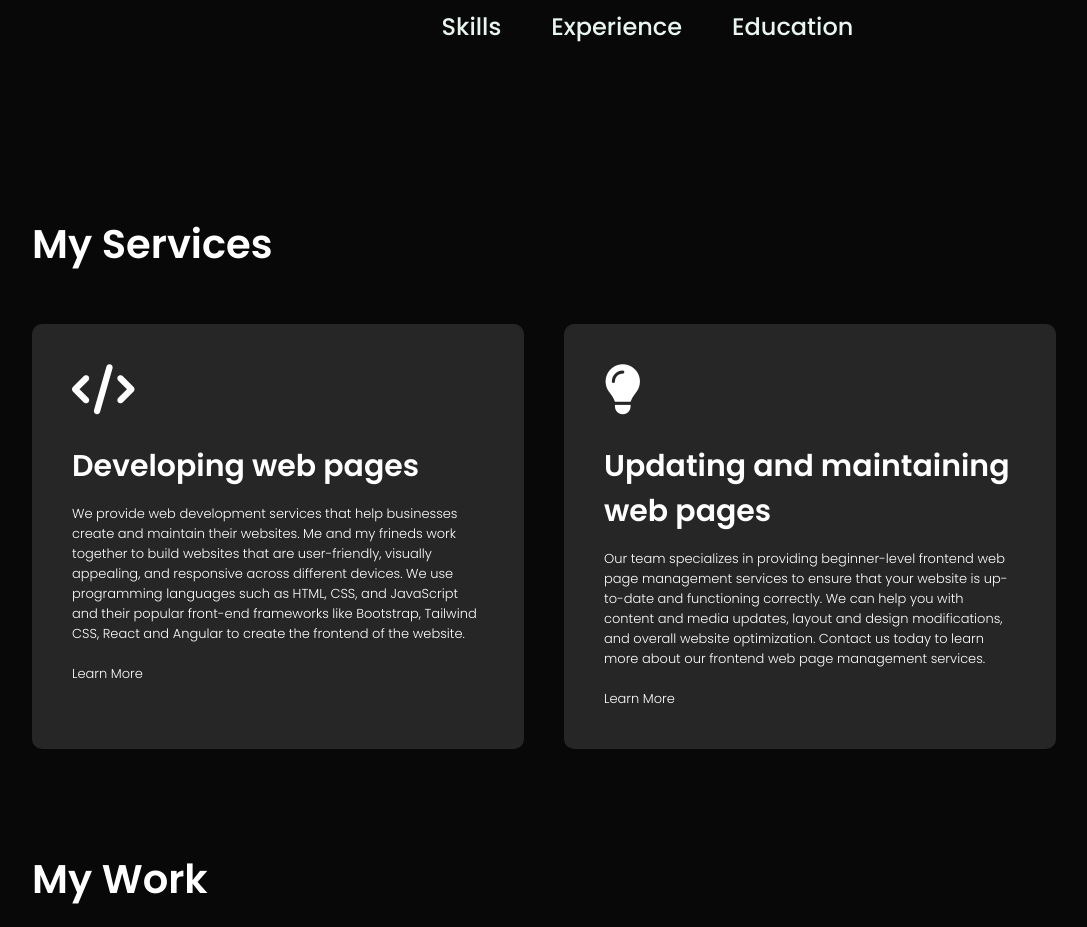
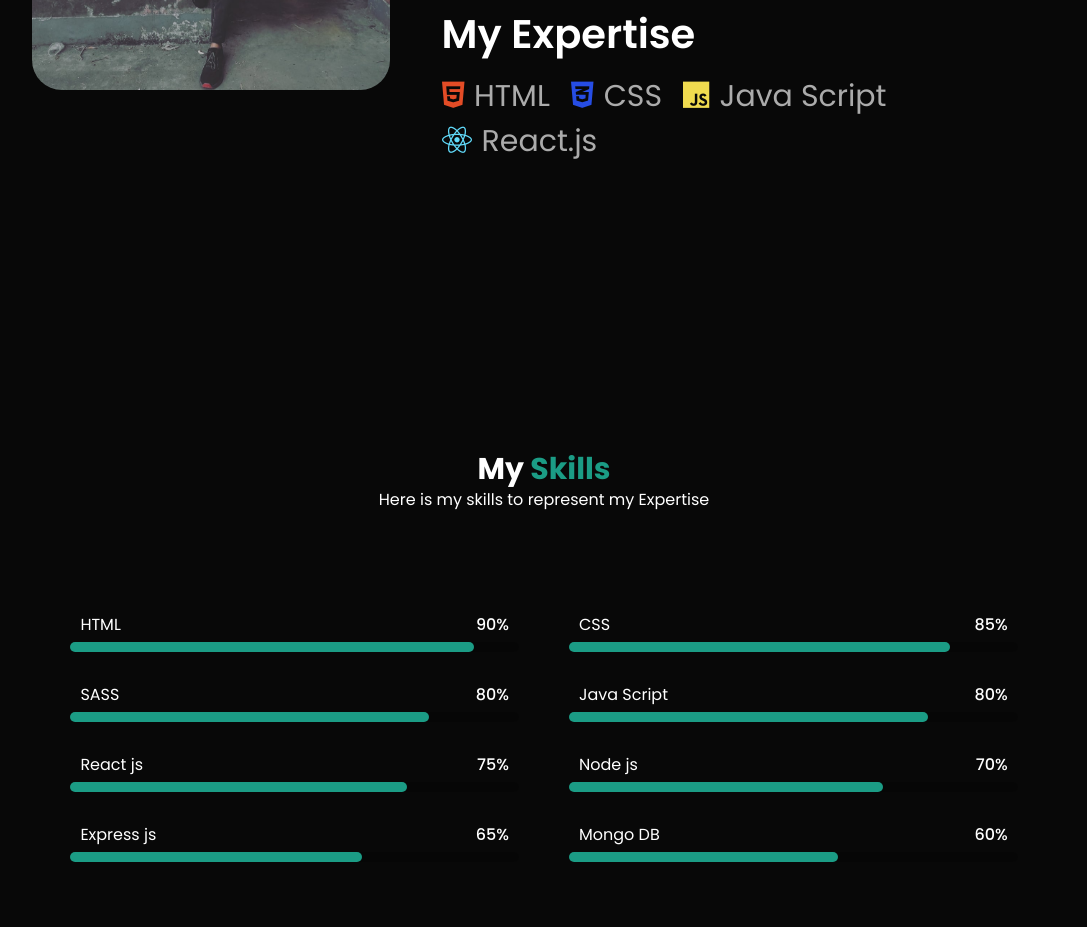
Before and after one commit to sadabazhar/OIBSIP-level1-task2, a plain HTML site: page index.html in a window 1280 px wide. Shown: the part 1158-2085 px from the top of the page, without its empty margins (96-1183 px from the left). Drawn offline with Linux system fonts and the light colour scheme; a script that the page names is missing; files whose address does not match are found by name.

Commit message:
Again moidifing layouts and styles

```diff
--- a/index.html
+++ b/index.html
@@ -5,7 +5,7 @@
     <meta charset="UTF-8">
     <meta http-equiv="X-UA-Compatible" content="IE=edge">
     <meta name="viewport" content="width=device-width, initial-scale=1.0">
-    <title>Sadab Azhar</title>
+    <title>Sadab Azhar - Developer Portfolio</title>
     <link rel="icon" href="/images/icon.jpg">
     <link rel="stylesheet" href="style.css">
     <link rel="preconnect" href="https://fonts.googleapis.com">
@@ -19,13 +19,13 @@
     <div id="header">
         <div class="container">
             <nav>
-                <h1 style="color: #1B9C85; font-size: 25px;">SA</h1>
+                <h1 style="color: #1B9C85; font-size: 25px;">Azhar's Portfolio</h1>
                 <ul id="side-menu">
                     <li><a href="#header">Home</a></li>
                     <li><a href="#about">About</a></li>
-                    <li><a href="#services">Services</a></li>
+                    <li><a href="#skills">Skills</a></li>
                     <li><a href="#protfolio">Portfolio</a></li>
-                    <li><a href="#contact">Contact</a></li>
+                    <li><a href="#contact">Contact Me</a></li>
                     <i class="fa-solid fa-times" onclick="closemenu()"></i>
                 </ul>
                 <i onclick="openmenu()" class="fa-solid fa-bars"></i>
@@ -54,62 +54,103 @@
                         currently learning back-end technologies like Node.js, Python, and PHP to gain a better
                         understanding of how they work with front-end development
                     </p>
-                    <div class="tab-titles">
-                        <p class="tab-links active-link-1" onclick="opendoc1('skills')">Skills</p>
-                        <p class="tab-links active-link-2" onclick="opendoc2('experience')">Experience</p>
-                        <p class="tab-links active-link-3" onclick="opendoc3('education')">Education</p>
-                    </div>
-                    <div class="tab-contents active-tab" id="skills">
-                        <ul>
-                            <li><span>Web Development</span><br>Front-end</li>
-                            <li><span>DSA</span><br>Problem Solving</li>
-                            <li><span>DBMS</span><br>SQL & MySQL</li>
-                        </ul>
-                    </div>
-                    <div class="tab-contents" id="experience">
-                        <ul>
-                            <li><span>Oasis Infobyte Internship</span><br>May 2023 - Present</li>
-                        </ul>
-                    </div>
-                    <div class="tab-contents" id="education">
-                        <ul>
-                            <li><span>2021-2024</span><br>Computer Science Engineering at Al-kabir Polytechnic</li>
-                            <li><span>2019</span><br>Matric from +2 high school Barhi</li>
-                        </ul>
+                    <h1 class="sub-tittle skills">My Expertise</h1>
+                    <div class="skills-icon">
+                        <span><i class="fa-brands fa-html5 fa-bounce"></i>HTML</span>
+                        <span><i class="fa-brands fa-css3-alt fa-bounce"></i>CSS</span>
+                        <span><i class="fa-brands fa-js fa-bounce"></i>Java Script</span>
+                        <span><i class="fa-brands fa-react fa-bounce"></i>React.js</span>
                     </div>
                 </div>
             </div>
         </div>
     </div>
+    </div>
 
-    <!-- --------services-------- -->
+    <!-- --------skills-------- -->
 
-    <div id="services">
-        <div class="container">
-            <h1 class="sub-tittle">My Services</h1>
-            <div class="services-list">
-                <div>
-                    <i class="fa-solid fa-code fa-beat"></i>
-                    <h2>Developing web pages</h2>
-                    <p>We provide web development services that help businesses create and maintain their websites. Me
-                        and my frineds work together to build websites that are user-friendly, visually
-                        appealing, and responsive across different devices. We use programming languages such as HTML,
-                        CSS, and JavaScript and their popular front-end frameworks like Bootstrap, Tailwind CSS, React
-                        and Angular to create the frontend of the website.</p>
-                    <a href="#">Learn More</a>
+    <div id="skills" class="skills_section">
+        <div class="skills_head">
+            <h2>My <span>Skills</span></h2>
+            <p>Here is my skills to represent my Expertise</p>
+        </div>
+
+        <div class="skills_main">
+            <div class="skill_bar">
+                <div class="info">
+                    <p>HTML</p>
+                    <P>90%</P>
                 </div>
-                <div>
-                    <i class="fa-solid fa-lightbulb fa-bounce"></i>
-                    <h2>Updating and maintaining web pages</h2>
-                    <p>Our team specializes in providing beginner-level frontend web page management services to ensure
-                        that your website is up-to-date and functioning correctly. We can help you with content and
-                        media updates, layout and design modifications, and overall website optimization.
-                        Contact us today to learn more about our frontend web page management services.</p>
-                    <a href="#">Learn More</a>
+                <div class="bar">
+                    <span class="html"></span>
+                </div>
+            </div>
+            <div class="skill_bar">
+                <div class="info">
+                    <p>CSS</p>
+                    <P>85%</P>
+                </div>
+                <div class="bar">
+                    <span class="css"></span>
+                </div>
+            </div>
+            <div class="skill_bar">
+                <div class="info">
+                    <p>SASS</p>
+                    <P>80%</P>
+                </div>
+                <div class="bar">
+                    <span class="sass"></span>
+                </div>
+            </div>
+            <div class="skill_bar">
+                <div class="info">
+                    <p>Java Script</p>
+                    <P>80%</P>
+                </div>
+                <div class="bar">
+                    <span class="js"></span>
+                </div>
+            </div>
+            <div class="skill_bar">
+                <div class="info">
+                    <p>React js</p>
+                    <P>75%</P>
+                </div>
+                <div class="bar">
+                    <span class="react"></span>
+                </div>
+            </div>
+            <div class="skill_bar">
+                <div class="info">
+                    <p>Node js</p>
+                    <P>70%</P>
+                </div>
+                <div class="bar">
+                    <span class="node"></span>
+                </div>
+            </div>
+            <div class="skill_bar">
+                <div class="info">
+                    <p>Express js</p>
+                    <P>65%</P>
+                </div>
+                <div class="bar">
+                    <span class="express"></span>
+                </div>
+            </div>
+            <div class="skill_bar">
+                <div class="info">
+                    <p>Mongo DB</p>
+                    <P>60%</P>
+                </div>
+                <div class="bar">
+                    <span class="mongo"></span>
                 </div>
             </div>
         </div>
     </div>
+
 
     <!-- --------Portfolio-------- -->
 
--- a/style.css
+++ b/style.css
@@ -109,103 +109,195 @@ nav ul li a:hover::after {
   margin-bottom: 15px;
 }
 
-.tab-titles {
-  display: flex;
-  margin: 20px 0 40px;
+.sub-tittle.skills {
+  margin-top: 15px;
+  margin-bottom: 10px;
 }
 
-.tab-links {
-  margin-right: 50px;
-  font-size: 1.5rem;
+.skills-icon span {
+  font-size: 30px;
+  margin-right: 17px;
+  color: #ababab;
+  display: inline-block;
+  transition: transform 0.5s;
+}
+
+.skills-icon span:hover {
+  transform: translateY(-5px);
+  transition: transform 0.5s;
+}
+
+.skills-icon .fa-html5 {
+  color: #e34c26;
+  margin-right: 10px;
+}
+
+.skills-icon .fa-css3-alt {
+  color: #264de4;
+  margin-right: 10px;
+}
+
+.skills-icon .fa-js {
+  color: #f0db4f;
+  margin-right: 10px;
+}
+
+.skills-icon .fa-react {
+  color: #61dbfb;
+  margin-right: 10px;
+}
+
+/* -- --------Skils Section-------- -- */
+
+.skills_section {
+  width: 100%;
+  height: 100vh;
+  padding: 0px 13%;
+  display: flex;
+  align-items: center;
+  justify-content: center;
+  flex-direction: column;
+}
+.skills_head {
+  width: 100%;
+  margin-bottom: 100px;
+  display: grid;
+  place-items: center;
+  text-align: center;
+}
+.skills_head h2 {
+  font-size: 30px;
+  margin-bottom: -5px;
+}
+.skills_head h2 span {
+  color: #1b9c85;
+}
+.skills_main {
+  width: 100%;
+  display: grid;
+  grid-template-columns: repeat(2, 1fr);
+  grid-row-gap: 30px;
+  grid-column-gap: 50px;
+}
+.skills_main .skill_bar .info {
+  display: flex;
+  justify-content: space-between;
+  align-items: center;
+  padding: 0 10px;
+}
+.skill_bar .info p:nth-child(2) {
   font-weight: 500;
-  cursor: pointer;
+}
+.skill_bar .bar {
+  width: 100%;
+  height: 10px;
+  background-color: rgba(0, 0, 0, 0.144);
+  border-radius: 25px;
+  margin-top: 5px;
   position: relative;
 }
-
-.tab-links::after {
-  content: "";
+.skill_bar .bar span {
+  width: 50%;
+  height: 100%;
   position: absolute;
-  width: 0%;
-  height: 3px;
   background-color: #1b9c85;
-  left: 0;
-  bottom: -8px;
-  transition: 0.5s;
+  border-radius: 25px;
 }
-
-.tab-links.active-link-1:hover:after {
+.skill_bar .bar .html {
+  width: 90%;
+  animation: html 2s;
+}
+@keyframes html {
+  0% {
+    width: 0%;
+  }
+  100% {
+    width: 90%;
+  }
+}
+.skill_bar .bar .css {
+  width: 85%;
+  animation: css 2s;
+}
+@keyframes css {
+  0% {
+    width: 0%;
+  }
+  100% {
+    width: 85%;
+  }
+}
+.skill_bar .bar .sass {
+  width: 80%;
+  animation: sass 2s;
+}
+@keyframes sass {
+  0% {
+    width: 0%;
+  }
+  100% {
+    width: 80%;
+  }
+}
+.skill_bar .bar .js {
+  width: 80%;
+  animation: css 2s;
+}
+@keyframes js {
+  0% {
+    width: 0%;
+  }
+  100% {
+    width: 80%;
+  }
+}
+.skill_bar .bar .react {
+  width: 75%;
+  animation: react 2s;
+}
+@keyframes react {
+  0% {
+    width: 0%;
+  }
+  100% {
+    width: 75%;
+  }
+}
+.skill_bar .bar .node {
+  width: 70%;
+  animation: node 2s;
+}
+@keyframes node {
+  0% {
+    width: 0%;
+  }
+  100% {
+    width: 70%;
+  }
+}
+.skill_bar .bar .express {
+  width: 65%;
+  animation: express 2s;
+}
+@keyframes express {
+  0% {
+    width: 0%;
+  }
+  100% {
+    width: 65%;
+  }
+}
+.skill_bar .bar .mongo {
   width: 60%;
+  animation: mongo 2s;
 }
-
-.tab-links.active-link-2:hover:after {
-  width: 20%;
-}
-
-.tab-links.active-link-3:hover:after {
-  width: 50%;
-}
-
-.tab-contents ul li {
-  list-style: none;
-  margin: 5px, 0px, 5px, 15px;
-  font-size: 15px;
-}
-
-.tab-contents ul li span {
-  color: #1b9c85;
-}
-
-.tab-contents {
-  display: none;
-}
-
-.tab-contents.active-tab {
-  display: none;
-}
-
-/* -- --------Services-------- -- */
-#services {
-  padding: 30px 0;
-}
-
-.services-list {
-  display: grid;
-  grid-template-columns: repeat(auto-fit, minmax(250px, 1fr));
-  grid-gap: 40px;
-  margin-top: 50px;
-}
-
-.services-list div {
-  background-color: #262626;
-  padding: 40px;
-  font-size: 13px;
-  font-weight: 300;
-  border-radius: 10px;
-  transition: background 0.5s, transform 0.5s;
-}
-
-.services-list div i {
-  font-size: 50px;
-  margin-bottom: 30px;
-}
-
-.services-list div h2 {
-  font-size: 30px;
-  font-weight: 600;
-  margin-bottom: 15px;
-}
-
-.services-list div a {
-  text-decoration: none;
-  color: #fff;
-  font-size: 13px;
-  margin-top: 20px;
-  display: inline-block;
-}
-
-.services-list div:hover {
-  background: #1b9c85;
-  transform: translateY(-10px);
+@keyframes mongo {
+  0% {
+    width: 0%;
+  }
+  100% {
+    width: 60%;
+  }
 }
 
 /* My Work Section */
```
Also changed, not shown: images/about.jpg (added), images/header.jpg (added), images/header_phone.jpg (added), images/icon.jpg (added), images/work-1.png (added), images/work-2.png (added), images/work-3.png (added), 1 other file.
